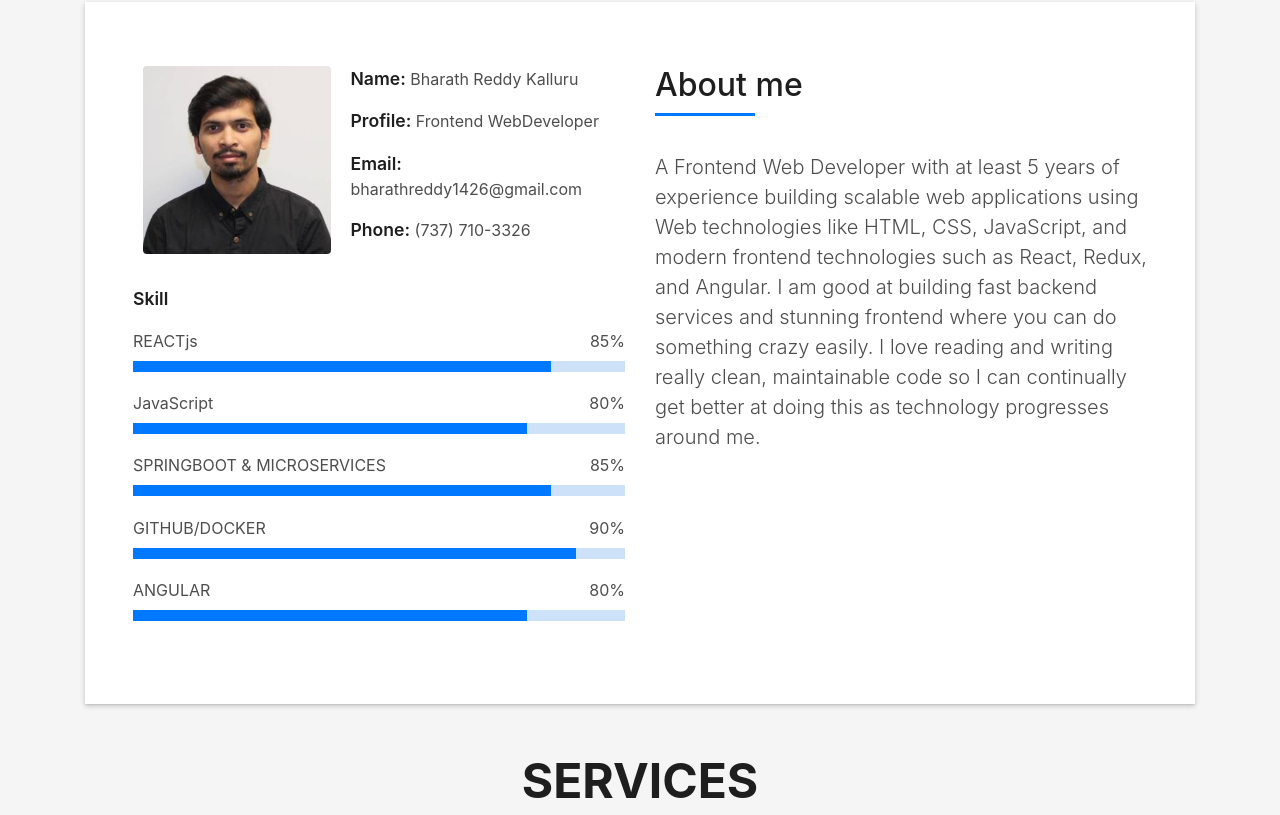
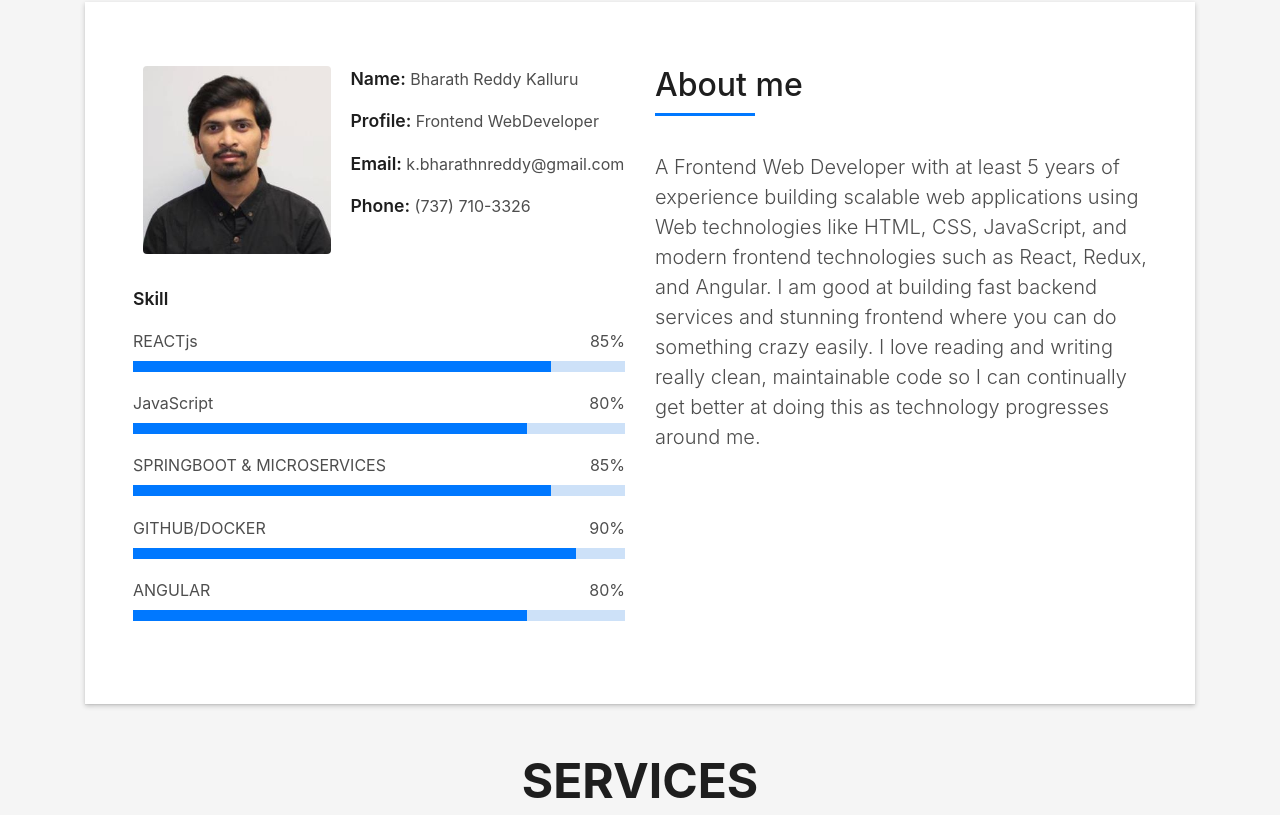
Before and after one commit to bharathk-reddy/Portfolio_Website, a plain HTML site: page index.html in a window 1280 px wide. Shown: the part 862-1677 px from the top of the page. Drawn offline with Linux system fonts and the light colour scheme; files whose address does not match are found by name.

Commit message:
mail update

```diff
--- a/index.html
+++ b/index.html
@@ -97,7 +97,7 @@
                     <div class="about-info">
                       <p><span class="title-s">Name: </span> <span>Bharath Reddy Kalluru</span></p>
                       <p><span class="title-s">Profile: </span> <span>Frontend WebDeveloper</span></p>
-                      <p><span class="title-s">Email: </span> <span>bharathreddy1426@gmail.com</span></p>
+                      <p><span class="title-s">Email: </span> <span>k.bharathnreddy@gmail.com</span></p>
                       <p><span class="title-s">Phone: </span> <span>(737) 710-3326</span></p>
                     </div>
                   </div>
@@ -325,7 +325,7 @@
                     <ul class="list-ico">
                       <li><span class="ion-ios-location"></span>Commerce, TEXAS</li>
                       <li><span class="ion-ios-telephone"></span>(737) 710-3326</li>
-                      <li><span class="ion-email"></span>bharathreddy1426@gmail.com</li>
+                      <li><span class="ion-email"></span>k.bharathnreddy@gmail.com</li>
                     </ul>
                   </div>
                   <div class="socials">
```
